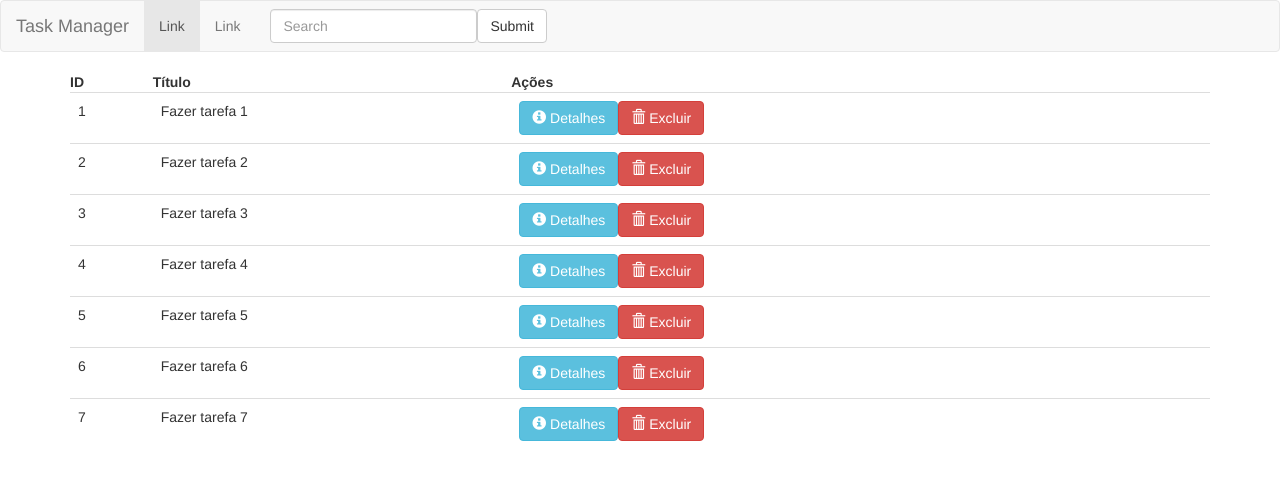
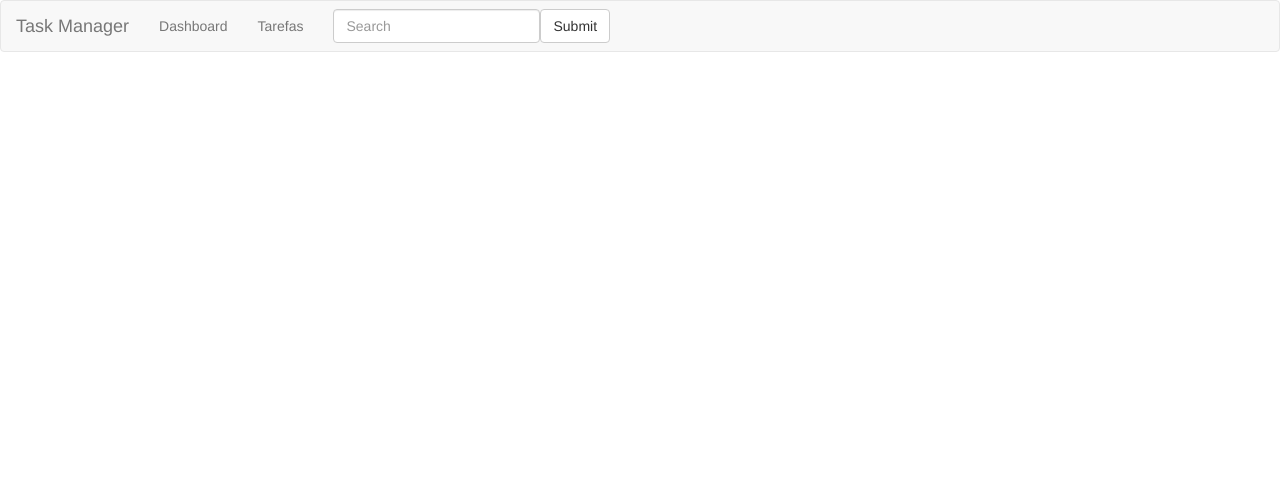
Before and after one commit to adrianorosaferreira/udemy-task-manager-angular, an Angular app: page / in a window 1280 px wide. Shown: the top 480 px of the page. Built offline with nearby package versions, Linux system fonts and the light colour scheme.

Commit message:
Adding basic routes configs

```diff
--- a/src/app/app.component.html
+++ b/src/app/app.component.html
@@ -1,4 +1,4 @@
 <navbar></navbar>
 <div class="container">
-    <tasks></tasks>
+    <router-outlet></router-outlet>
 </div>
--- a/src/app/app.module.ts
+++ b/src/app/app.module.ts
@@ -2,11 +2,19 @@ import { BrowserModule } from '@angular/platform-browser';
 import { NgModule } from '@angular/core';
 import { FormsModule } from '@angular/forms';
 import { HttpModule } from '@angular/http';
+import { RouterModule } from '@angular/router';
 
 import { AppComponent } from './app.component';
 import { NavbarComponent } from './navbar/navbar.component';
 import { TasksComponent } from './tasks/tasks.component';
 import { TaskDetailComponent } from './tasks/task-detail/task-detail.component';
+
+const ROUTES = RouterModule.forRoot([
+  {
+    path: 'tasks',
+    component: TasksComponent
+  }
+]);
 
 @NgModule({
   declarations: [
@@ -18,7 +26,8 @@ import { TaskDetailComponent } from './tasks/task-detail/task-detail.component';
   imports: [
     BrowserModule,
     FormsModule,
-    HttpModule
+    HttpModule,
+    ROUTES
   ],
   providers: [],
   bootstrap: [AppComponent]
--- a/src/app/navbar/navbar.component.html
+++ b/src/app/navbar/navbar.component.html
@@ -13,8 +13,8 @@
 
         <div class="collapse navbar-collapse" id="bs-example-navbar-collapse-1">
             <ul class="nav navbar-nav">
-          <li class="active"><a href="#">Link <span class="sr-only">(current)</span></a></li>
-          <li><a href="#">Link</a></li>
+                <li><a href="#">Dashboard</a></li>
+                <li><a [routerLink]="'/tasks'">Tarefas</a></li>
             </ul>
 
             <form class="navbar-form navbar-left">
```
Lines whose indentation alone changed are shown as unchanged.
